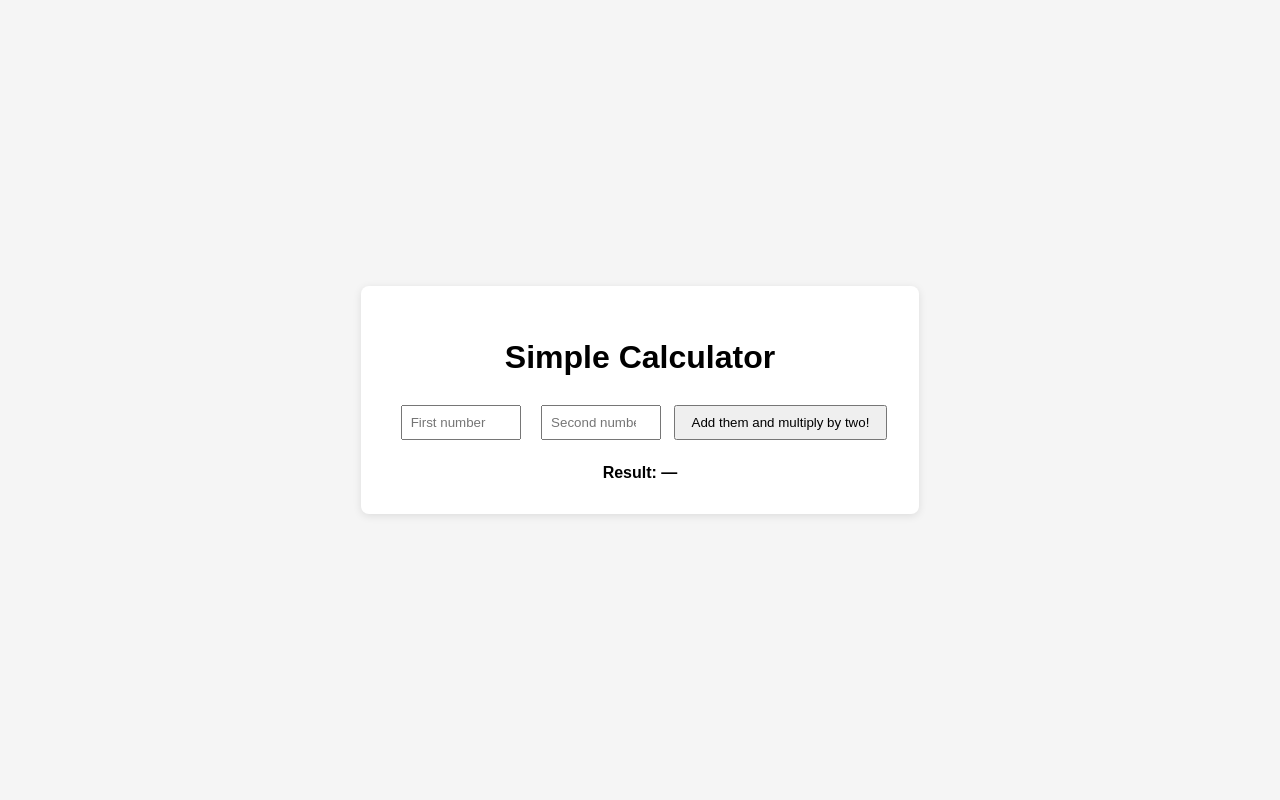
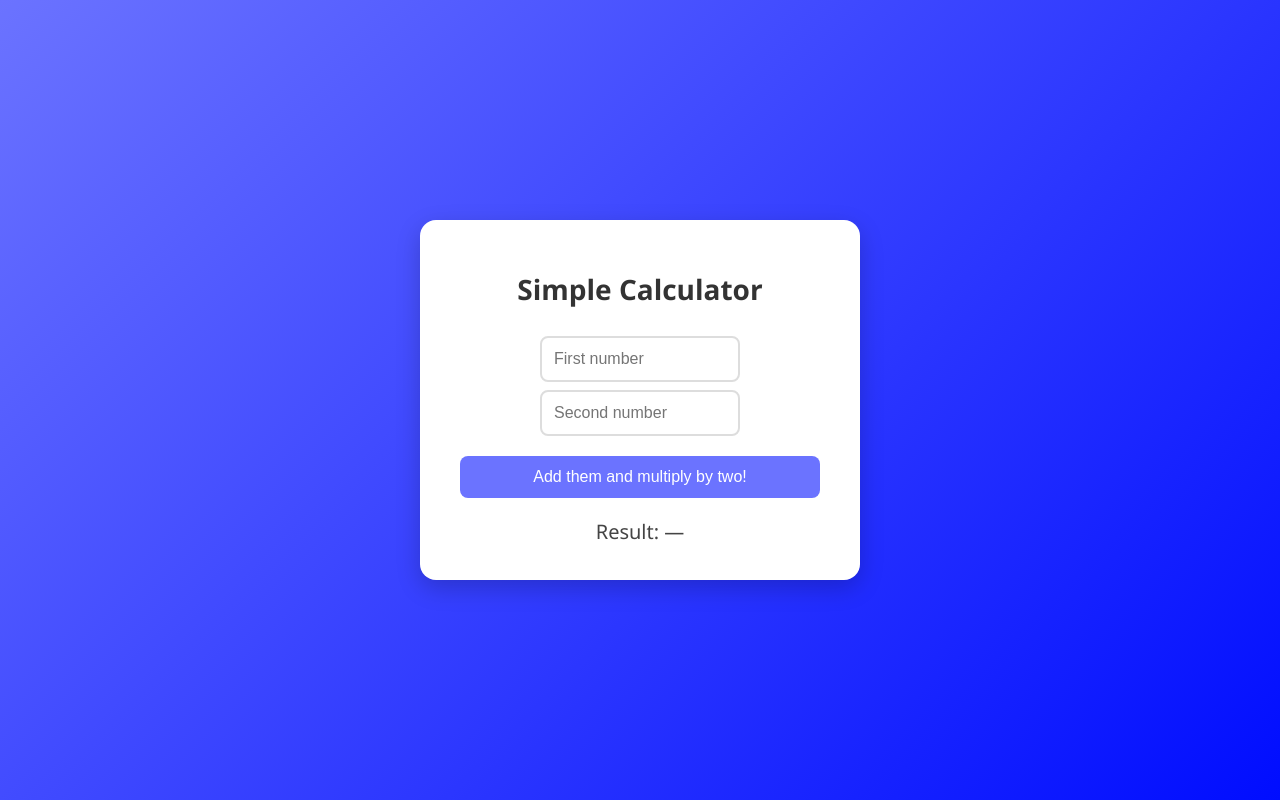
Before and after one commit to IvanJankovicc/simple-calculator, a plain HTML site: page index.html in a window 1280 px wide. Drawn offline with Linux system fonts and the light colour scheme.

Commit message:
Update styles.css

```diff
--- a/styles.css
+++ b/styles.css
@@ -1,33 +1,91 @@
+/* styles.css */
+
+/* 1. Full-page gradient background */
 body {
-  font-family: sans-serif;
+  margin: 0;
+  min-height: 100vh;
   display: flex;
-  height: 100vh;
+  align-items: center;
   justify-content: center;
-  align-items: center;
-  background: #f5f5f5;
-  margin: 0;
+  background: linear-gradient(135deg, #6b73ff, #000dff);
+  font-family: 'Segoe UI', sans-serif;
 }
 
+/* 2. Card container */
 .calculator {
-  background: white;
-  padding: 2rem;
-  border-radius: 8px;
-  box-shadow: 0 2px 8px rgba(0,0,0,0.1);
+  background: #fff;
+  border-radius: 16px;
+  box-shadow: 0 8px 24px rgba(0,0,0,0.2);
+  padding: 2rem 2.5rem;
+  width: 100%;
+  max-width: 360px;
   text-align: center;
+  transition: transform 0.2s;
+}
+.calculator:hover {
+  transform: translateY(-4px);
 }
 
-.calculator input {
-  width: 100px;
-  padding: 0.5rem;
-  margin: 0.5rem;
+/* 3. Heading style */
+.calculator h1 {
+  margin-bottom: 1.5rem;
+  font-size: 1.75rem;
+  color: #333;
 }
 
-.calculator button {
-  padding: 0.5rem 1rem;
-  cursor: pointer;
+/* 4. Inputs & select */
+.calculator input,
+.calculator select {
+  width: calc(50% - 0.5rem);
+  padding: 0.75rem;
+  margin: 0.25rem;
+  border: 2px solid #ddd;
+  border-radius: 8px;
+  font-size: 1rem;
+  transition: border-color 0.2s;
+}
+.calculator input:focus,
+.calculator select:focus {
+  outline: none;
+  border-color: #6b73ff;
 }
 
+/* 5. Button */
+.calculator button {
+  margin-top: 1rem;
+  width: 100%;
+  padding: 0.75rem;
+  font-size: 1rem;
+  background: #6b73ff;
+  color: #fff;
+  border: none;
+  border-radius: 8px;
+  cursor: pointer;
+  transition: background 0.2s, transform 0.1s;
+}
+.calculator button:hover {
+  background: #000dff;
+}
+.calculator button:active {
+  transform: scale(0.98);
+}
+
+/* 6. Result display */
 #result {
-  margin-top: 1rem;
-  font-weight: bold;
+  margin-top: 1.25rem;
+  font-size: 1.25rem;
+  color: #444;
+  min-height: 1.5em;
 }
+
+/* 7. Responsive tweaks */
+@media (max-width: 400px) {
+  .calculator {
+    padding: 1.5rem 1rem;
+  }
+  .calculator input,
+  .calculator select {
+    width: 100%;
+    margin: 0.5rem 0;
+  }
+}
```
